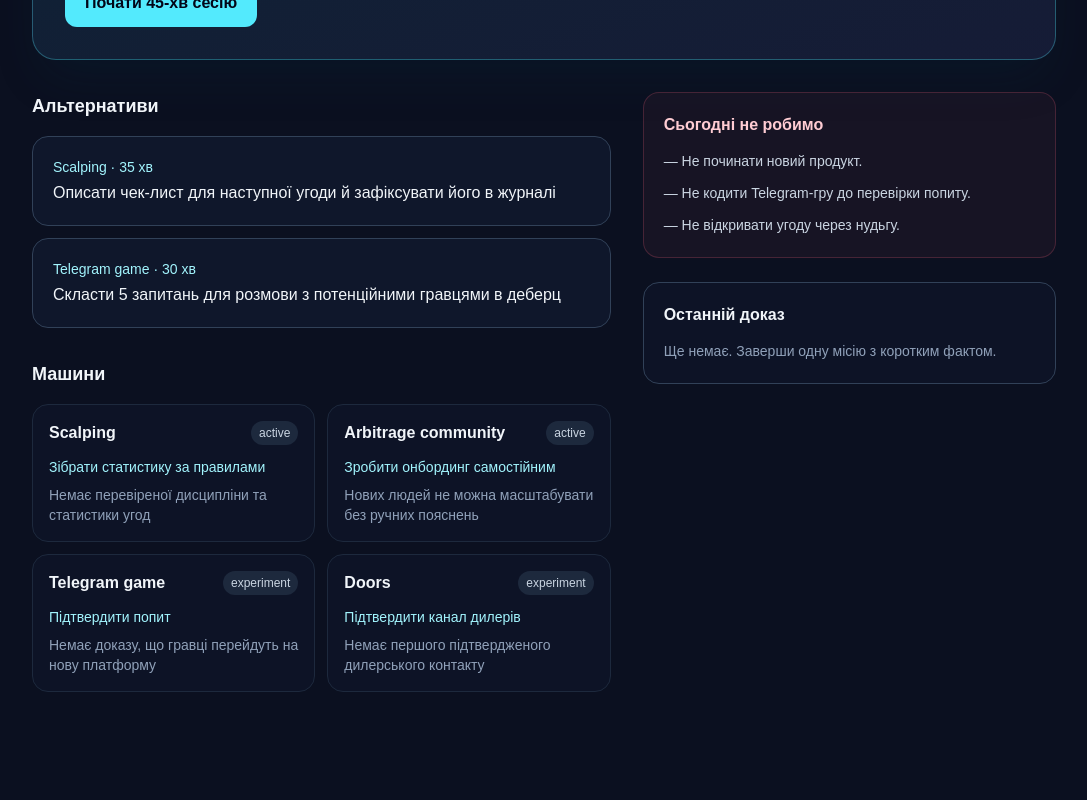
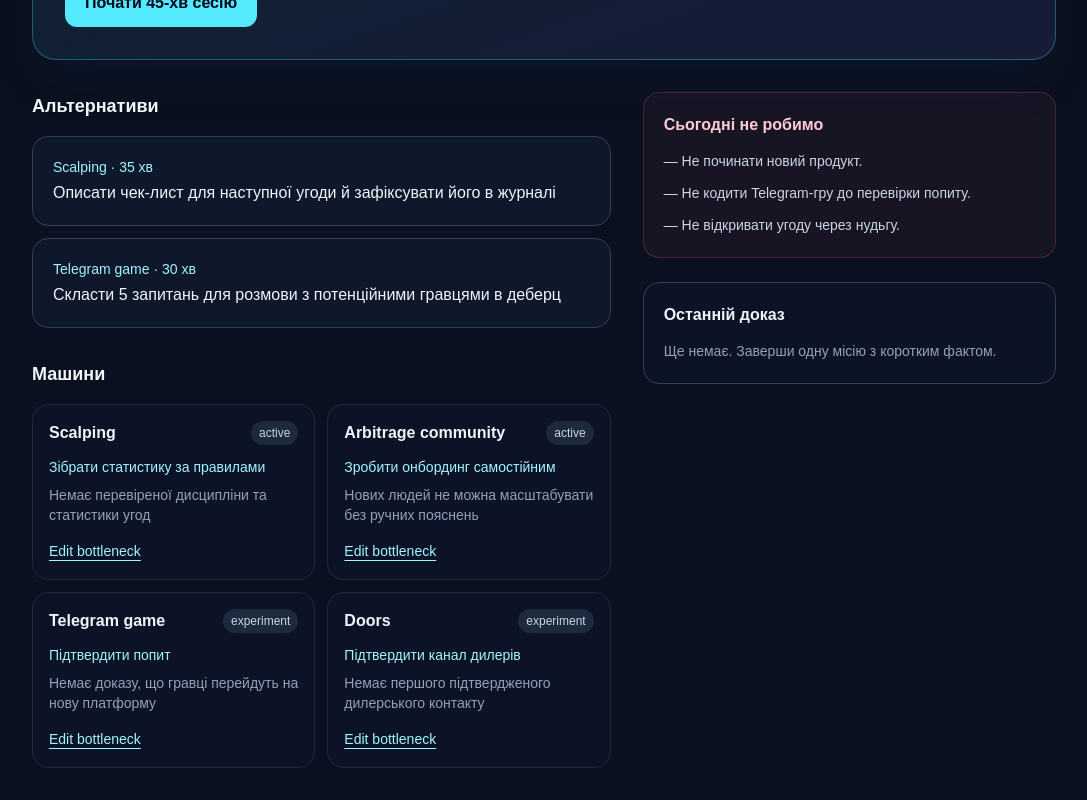
Before and after one commit to Yarosse/MomentumOS, a Next.js app in the folder apps/web/: page / in a window 1280 px wide. Shown: the part 508-1308 px from the top of the page, without its empty margins (96-1183 px from the left). Before the commit the page ends 1232 px from the top, so only its background shows below. Built offline with nearby package versions, Linux system fonts and the light colour scheme.

Commit message:
feat: edit engine bottlenecks

```diff
--- a/apps/web/src/app/page.tsx
+++ b/apps/web/src/app/page.tsx
@@ -61,6 +61,16 @@ export default function Home() {
     setState((current) => ({ ...current, missions: [...current.missions, { id: crypto.randomUUID(), title: title.trim(), engineId, whyNow: whyNow.trim(), minutes, status: "planned" }] }));
   };
 
+  const editEngine = (engineId: string) => {
+    const currentEngine = state.engines.find((item) => item.id === engineId);
+    if (!currentEngine) return;
+    const stage = window.prompt("Current stage", currentEngine.stage);
+    if (!stage?.trim()) return;
+    const bottleneck = window.prompt("One current bottleneck", currentEngine.bottleneck);
+    if (!bottleneck?.trim()) return;
+    setState((current) => ({ ...current, engines: current.engines.map((item) => item.id === engineId ? { ...item, stage: stage.trim(), bottleneck: bottleneck.trim() } : item) }));
+  };
+
   if (!hydrated) return <main className="min-h-screen bg-[#0b1020] p-8 text-slate-100">Завантажую Momentum OS…</main>;
 
   return (
@@ -86,7 +96,7 @@ export default function Home() {
         <div className="mt-8 grid gap-8 lg:grid-cols-[1.4fr_1fr]">
           <section>
             <h2 className="mb-4 text-lg font-semibold">Альтернативи</h2><div className="space-y-3">{alternatives.slice(0, 2).map((mission) => { const alternativeEngine = state.engines.find((item) => item.id === mission.engineId); return <button key={mission.id} onClick={() => chooseMission(mission)} disabled={Boolean(activeMission)} className="w-full rounded-2xl border border-slate-700 bg-slate-900 p-5 text-left transition hover:border-cyan-300/70 hover:bg-slate-800 disabled:cursor-not-allowed disabled:opacity-50"><p className="text-sm text-cyan-200">{alternativeEngine?.name} · {mission.minutes} хв</p><p className="mt-1 font-medium leading-6">{mission.title}</p></button>; })}</div>
-            <h2 className="mb-4 mt-8 text-lg font-semibold">Машини</h2><div className="grid gap-3 sm:grid-cols-2">{state.engines.map((item) => <article key={item.id} className="rounded-2xl border border-slate-800 bg-slate-900/60 p-4"><div className="flex items-center justify-between gap-2"><h3 className="font-semibold">{item.name}</h3><span className="rounded-full bg-slate-800 px-2 py-1 text-xs text-slate-300">{item.status}</span></div><p className="mt-3 text-sm text-cyan-200">{item.stage}</p><p className="mt-2 text-sm leading-5 text-slate-400">{item.bottleneck}</p></article>)}</div>
+            <h2 className="mb-4 mt-8 text-lg font-semibold">Машини</h2><div className="grid gap-3 sm:grid-cols-2">{state.engines.map((item) => <article key={item.id} className="rounded-2xl border border-slate-800 bg-slate-900/60 p-4"><div className="flex items-center justify-between gap-2"><h3 className="font-semibold">{item.name}</h3><span className="rounded-full bg-slate-800 px-2 py-1 text-xs text-slate-300">{item.status}</span></div><p className="mt-3 text-sm text-cyan-200">{item.stage}</p><p className="mt-2 text-sm leading-5 text-slate-400">{item.bottleneck}</p><button onClick={() => editEngine(item.id)} className="mt-4 text-sm text-cyan-200 underline underline-offset-4 hover:text-cyan-100">Edit bottleneck</button></article>)}</div>
           </section>
           <aside className="space-y-6"><section className="rounded-2xl border border-rose-400/20 bg-rose-400/5 p-5"><h2 className="font-semibold text-rose-200">Сьогодні не робимо</h2><ul className="mt-3 space-y-2 text-sm leading-6 text-slate-300">{state.todayBoundary.map((item) => <li key={item}>— {item}</li>)}</ul></section><section className="rounded-2xl border border-slate-700 bg-slate-900/60 p-5"><h2 className="font-semibold">Останній доказ</h2><p className="mt-3 text-sm leading-6 text-slate-400">{lastProof ?? "Ще немає. Заверши одну місію з коротким фактом."}</p></section></aside>
         </div>
```
